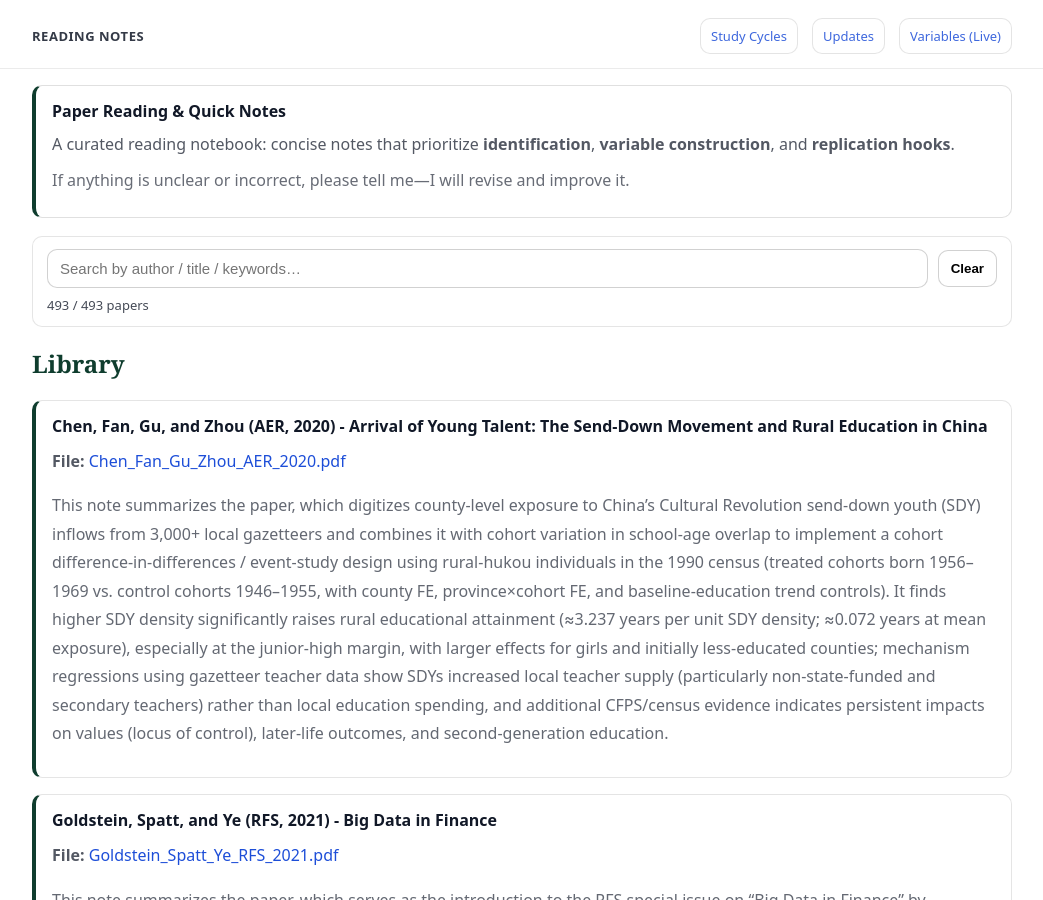
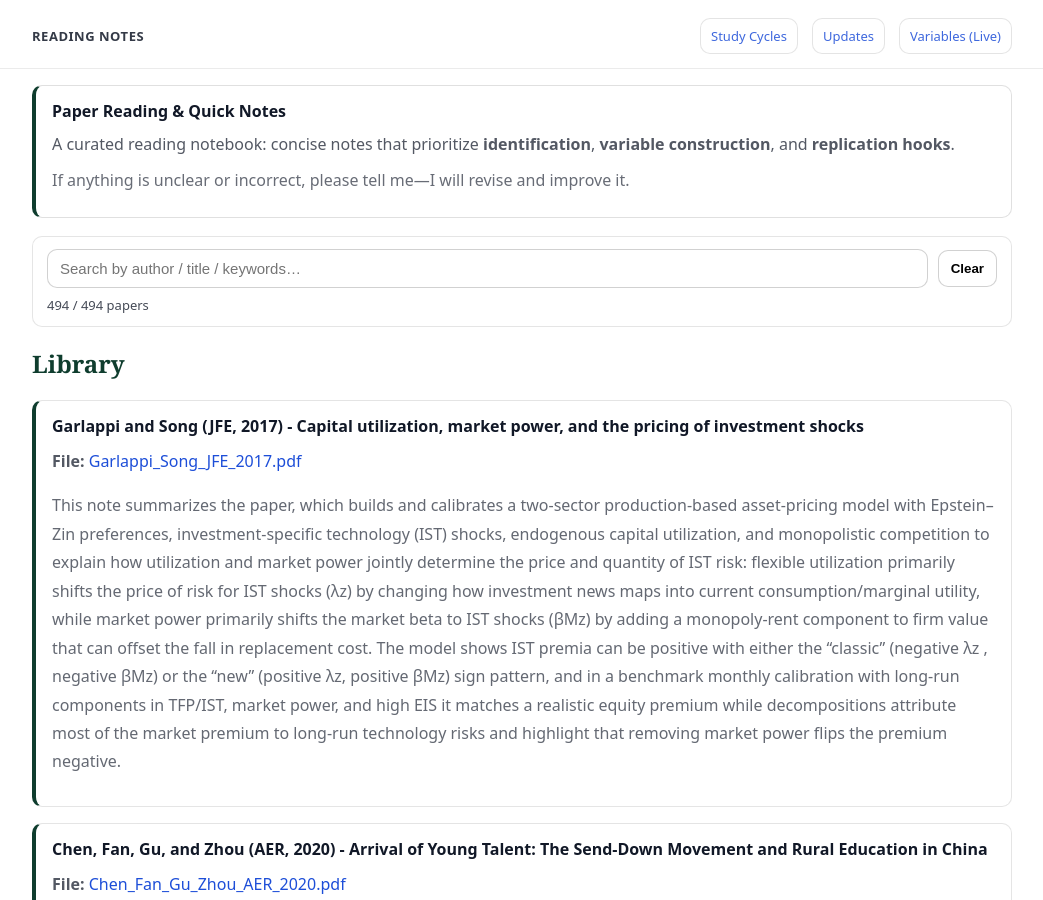
Before and after one commit to yaxinzn/study-archive, a Jekyll site: the page built from reading/index.md, in a window 1280 px wide and 900 px high. Shown: the whole window, without its empty margins (118-1161 px from the left). Built offline with Jekyll 4.4.1, drawn with Linux system fonts in a browser that asks for light colours.

Commit message:
Reading: add/update Garlappi_Song_JFE_2017.pdf

```diff
--- a/_data/reading.yml
+++ b/_data/reading.yml
@@ -1,3 +1,7 @@
+- title: "Garlappi and Song (JFE, 2017) - Capital utilization, market power, and the pricing of investment shocks"
+  file: "Garlappi_Song_JFE_2017.pdf"
+  desc: "This note summarizes the paper, which builds and calibrates a two-sector production-based asset-pricing model with Epstein–Zin preferences, investment-specific technology (IST) shocks, endogenous capital utilization, and monopolistic competition to explain how utilization and market power jointly determine the price and quantity of IST risk: flexible utilization primarily shifts the price of risk for IST shocks (λz) by changing how investment news maps into current consumption/marginal utility, while market power primarily shifts the market beta to IST shocks (βMz) by adding a monopoly-rent component to firm value that can offset the fall in replacement cost. The model shows IST premia can be positive with either the “classic” (negative λz , negative βMz) or the “new” (positive λz, positive βMz) sign pattern, and in a benchmark monthly calibration with long-run components in TFP/IST, market power, and high EIS it matches a realistic equity premium while decompositions attribute most of the market premium to long-run technology risks and highlight that removing market power flips the premium negative."
+
 - title: "Chen, Fan, Gu, and Zhou (AER, 2020) - Arrival of Young Talent: The Send-Down Movement and Rural Education in China"
   file: "Chen_Fan_Gu_Zhou_AER_2020.pdf"
   desc: "This note summarizes the paper, which digitizes county-level exposure to China’s Cultural Revolution send-down youth (SDY) inflows from 3,000+ local gazetteers and combines it with cohort variation in school-age overlap to implement a cohort difference-in-differences / event-study design using rural-hukou individuals in the 1990 census (treated cohorts born 1956–1969 vs. control cohorts 1946–1955, with county FE, province×cohort FE, and baseline-education trend controls). It finds higher SDY density significantly raises rural educational attainment (≈3.237 years per unit SDY density; ≈0.072 years at mean exposure), especially at the junior-high margin, with larger effects for girls and initially less-educated counties; mechanism regressions using gazetteer teacher data show SDYs increased local teacher supply (particularly non-state-funded and secondary teachers) rather than local education spending, and additional CFPS/census evidence indicates persistent impacts on values (locus of control), later-life outcomes, and second-generation education."
```
Also changed, not shown: 1 other file.
